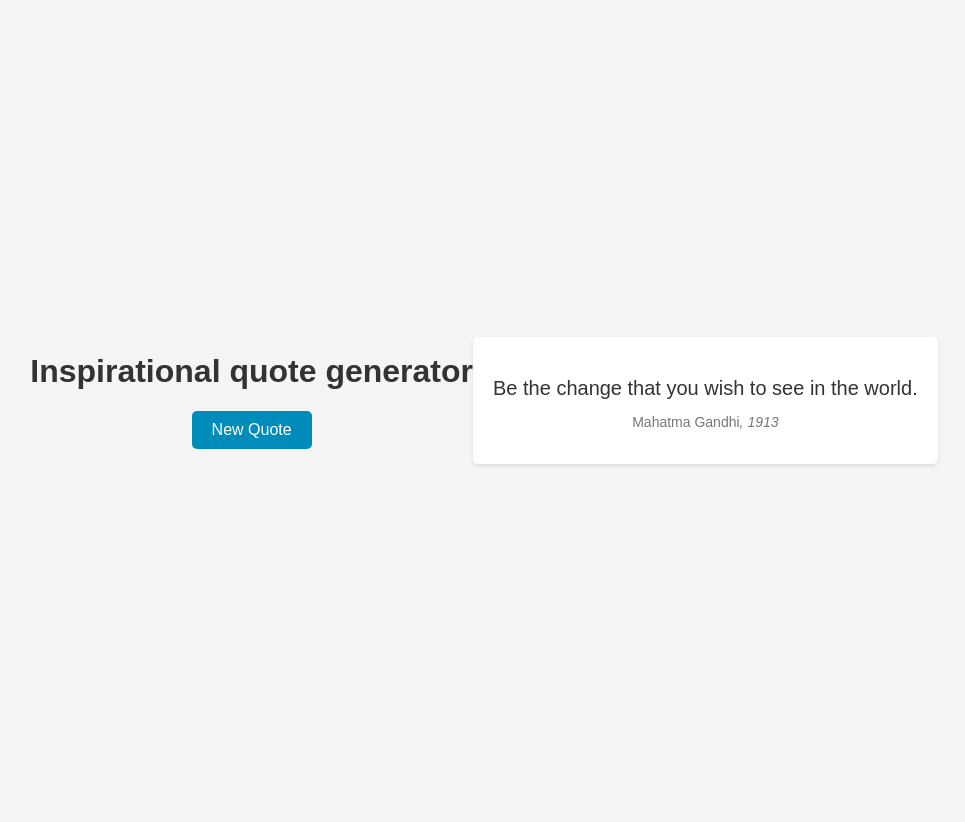
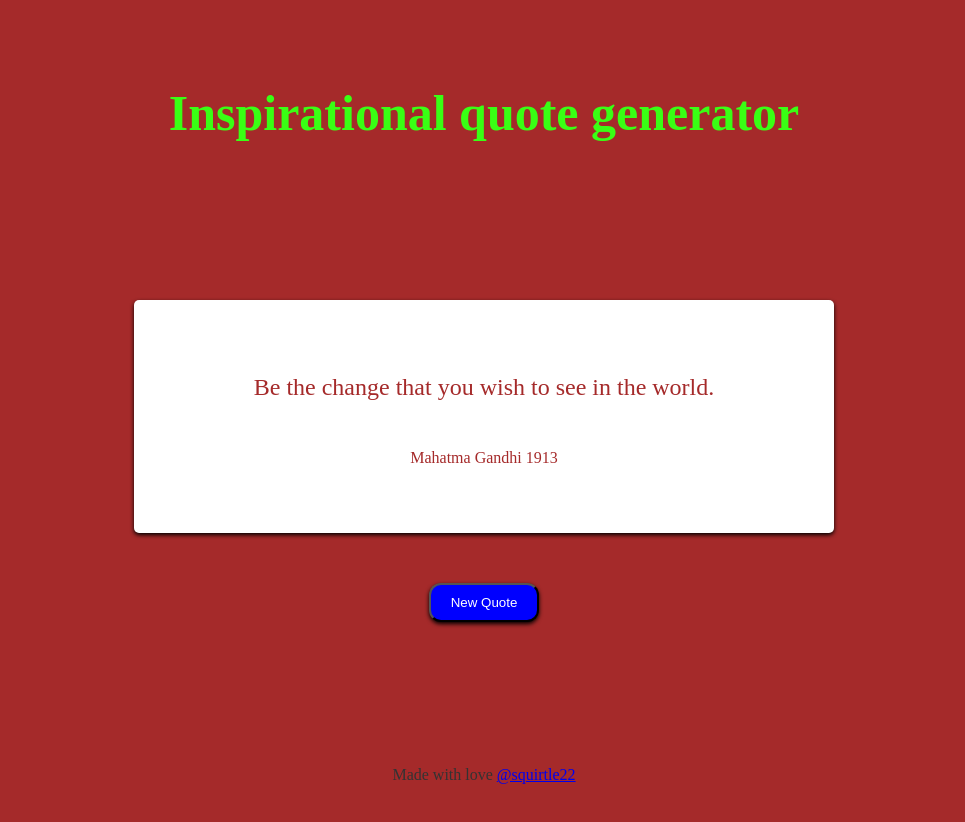
Before and after one commit to Squirtle22/random-qoute, a plain HTML site: page index.html in a window 1280 px wide. Both pictures are taken after a click on the button "New Quote". Shown: the whole page, without its empty margins (156-1121 px from the left). Before the commit the page ends 800 px from the top, so only its background shows below. Drawn offline with Linux system fonts and the light colour scheme; a web font is replaced by a local one.

Commit message:
Developing app as knowledge base
alliterating through colour palettes for background and text

```diff
--- a/index.html
+++ b/index.html
@@ -1,24 +1,30 @@
 <!DOCTYPE html>
 <html lang="en">
+
 <head>
     <meta charset="UTF-8">
     <meta name="viewport" content="width=device-width, initial-scale=1.0">
     <title>Random quote generator</title>
     <link rel="stylesheet" href="/style.css">
 </head>
-<body>
+
+<body >
     <header>
-    <h1>Inspirational quote generator </h1>
-    <button id="load-quote" class="load-quote">New Quote</button>
+        <h1>Inspirational quote generator </h1>
     </header>
-
-    <div class="container">
+    <main>
         <div id="quote-box" class="quote-box">
-        <p class="quote">Every great developer you know got there by solving problems they were unqualified to solve until they actually did it.</p>
-        <p class="source">Patrick McKenzie<span class="citation">Twitter</span><span class="year">2016</span></p>
+            <p class="quote ">Every great developer you know got there by solving problems they were unqualified to solve
+                until they actually did it.</p>
+            <p class="source ">Patrick McKenzie <span class="citation"> Twitter</span> <span class="year"> 2016</span></p>
         </div>
-    </div>
+        <button id="load-quote" class="load-quote">New Quote</button>
+    </main>
+    <footer>
+        <p>Made with love <a href="https://squirtle22.co.uk">@squirtle22</a></p>
+    </footer>
 
     <script src="./main.js"></script>
 </body>
+
 </html>
--- a/main.js
+++ b/main.js
@@ -33,30 +33,53 @@ const quotes = [
     }
 ]
 
+// Array of colors for text and background
+const colors = ['red', 'violet', 'hotpink', 'brown', 'purple', 'green', 'orange', 'gray', 'babyblue'];
 
 // getRandomQuote function
+function getRandomQuote() {
+    // Generates a random index and retrieves a random quote from the quotes array
+    return quotes[Math.floor(Math.random() * quotes.length)];
+}
 
-function getRandomQuote() {
-    let RandomQuote = quotes[Math.floor(Math.random() * quotes.length)];
-    return RandomQuote; }
+// gets random color from the colors array
+function getRandomColor() {
+    // Generates a random index and retrieves a random color from the colors array
+    return colors[Math.floor(Math.random() * colors.length)];
+}
 
+// Function to print a random quote and set the text color and background color
+function printQuote() {
+    // Get a random quote
+    let quote = getRandomQuote();
+    // Get a random color
+    let color = getRandomColor();
 
-function printQuote(){
-    let quote = getRandomQuote();
-    let html = `<p class="quote">${quote.quote}</p>
-    <p class="source">${quote.source}`
+    // Build the HTML for the quote and its details
+    let html = `<p class="quote" style="color: ${color};">${quote.quote}</p>
+    <p class="source" style="color: ${color};">${quote.source}`;
+
+    // Check if the quote has additional details
     if (quote.citation !== undefined) {
-    html += `<span class ="citation">${quote.citation}</span>`;
+        html += `<span class="citation" > ${quote.citation}</span>`;
     }
     if (quote.year !== undefined) {
-    html += `<span class = "year">${quote.year}</span>`;
+        html += `<span class="year" > ${quote.year}</span>`;
     }
     if (quote.tag !== undefined) {
-    html += `<span class = "tag">, ${quote.tag}</span>`;
+        html += `<span class="tag" >, ${quote.tag}</span>`;
     }
-    `</p>`
+    html += `</p>`;
 
-    return (document.getElementById("quote-box").innerHTML = html);
+    // Update the HTML of the quote-box element
+    document.getElementById("quote-box").innerHTML = html;
+
+    // Set the background color of the body to match the text color
+    document.body.style.backgroundColor = color;
 }
 
-document.getElementById('load-quote').addEventListener("click", printQuote, false);
+// Attach the printQuote function to the "New Quote" button's click event
+document.getElementById('load-quote').addEventListener("click", function () {
+    printQuote();
+    getRandomColor();
+}, false);
--- a/style.css
+++ b/style.css
@@ -1,10 +1,10 @@
+@import url('https://fonts.googleapis.com/css2?family=Tilt+Prism&display=swap');
+
+
 body {
-    font-family: Arial, sans-serif;
-    background-color: #f5f5f5;
     color: #333;
     margin: 0;
     padding: 0;
-    display: flex;
     justify-content: center;
     align-items: center;
     min-height: 100vh;
@@ -16,67 +16,55 @@ header {
 }
 
 h1 {
-    display: block;
-    font-size: 2em;
-    margin-block-start: 0.67em;
-    margin-block-end: 0.67em;
-    margin-inline-start: 0px;
-    margin-inline-end: 0px;
-    font-weight: bold;
+    color: #39FF14;
+    font-family: 'Tilt Prism';
+    padding: 50px;
+    font-size: 50px;
+}
+
+main {
+    text-align: center;
+    padding-top: 75px;
+}
+
+#quote-box {
+    border-radius: 5px;
+    padding: 50px;
+    box-shadow: 0 2px 4px rgba(0, 0, 0, 3);
+    max-width: 600px;
+    margin: auto;
+    text-align: center;
+    background-color: white;
+    margin: 0 auto;
+}
+
+.quote {
+    font-size: 24px;
+}
+
+.source {
+    padding-top: 24px;
 }
 
 
-.quote-box {
-    background-color: #fff;
-    border-radius: 5px;
-    padding: 20px;
-    box-shadow: 0 2px 4px rgba(0, 0, 0, 0.1);
-    max-width: 600px;
-    margin: 0 auto;
-    text-align: center;
-}
-
-.quote {
-    font-size: 20px;
-    margin-bottom: 10px;
-}
-
-.source {
-    font-size: 14px;
-    color: #777;
-}
-
-.citation, .year, .tag {
-    font-style: italic;
-}
-
-.citation::before {
-    content: ", ";
-}
-
-.year::before {
-    content: ", ";
-}
-
-.tag::before {
-    content: ", ";
-}
-
-.tag::before {
-    content: " - ";
-}
-
 .load-quote {
-    background-color: #008CBA;
-    color: #fff;
-    border: none;
-    border-radius: 5px;
-    padding: 10px 20px;
-    font-size: 16px;
-    cursor: pointer;
-    transition: background-color 0.2s ease;
+    margin-top: 50px;
+    padding: 10px 20px 10px 20px;
+    border-radius: 12px;
+    background-color: blue;
+    color: white;
+    box-shadow: 0 2px 4px black;
 }
 
 .load-quote:hover {
-    background-color: #005F80;
+    background-color: aqua;
+    cursor: pointer;
 }
+
+footer {
+    position: fixed;
+    left: 0;
+    bottom: 0;
+    width: 100%;
+    text-align: center;
+}
```
